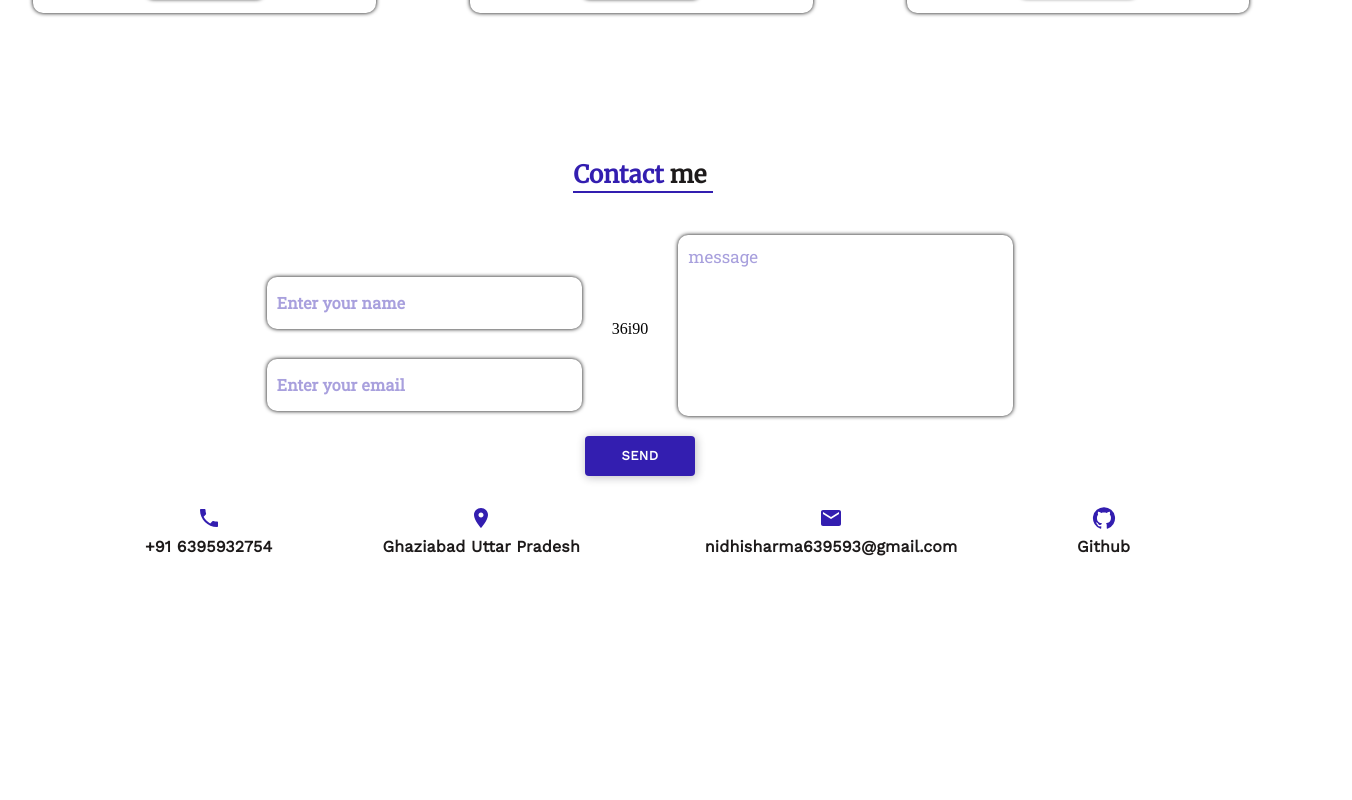
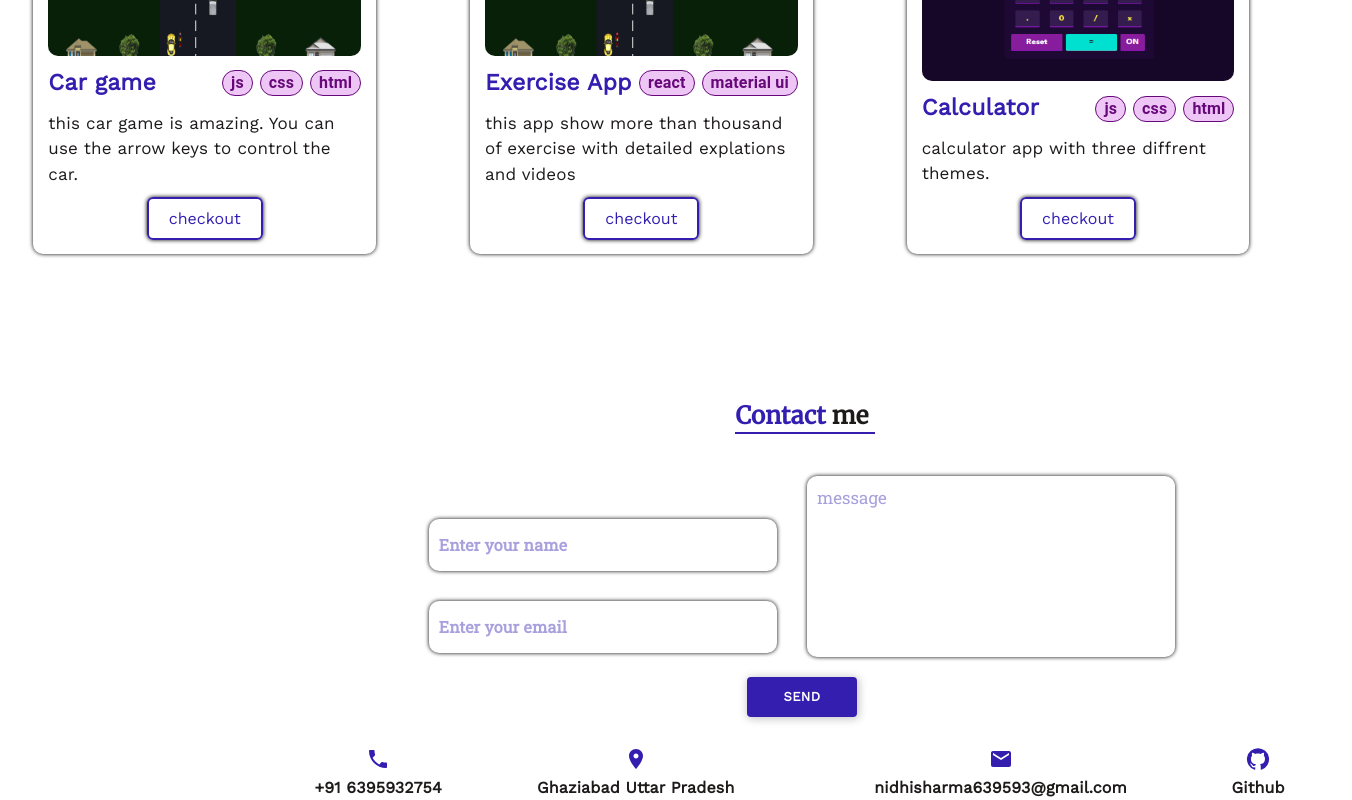
Before and after one commit to NidhiSharma63/portfolio, a React (Create React App) app: page / in a window 1280 px wide. Shown: the part 1804-2604 px from the top of the page, 1352 px wide, since content can reach past the window. Before the commit the page ends 2393 px from the top, so only its background shows below. Built offline with nearby package versions, Linux system fonts and the light colour scheme.

Commit message:
form wrapper class addded

```diff
--- a/src/components/Contact.jsx
+++ b/src/components/Contact.jsx
@@ -43,10 +43,7 @@ const Contact = () => {
 
   return (
     <Box
-      m='auto'
-      mt='90px'
-      mb='30px'
-      className='flex'
+      className='contact-wrapper'
       sx={{
         width:{xs:'100%', md:'70%'},
       }}>
@@ -60,8 +57,6 @@ const Contact = () => {
           >
           <Box
             className='contact-form-box'
-            gap='30px'
-            p="0px 30px"
             sx={{
               flexDirection: { xs: 'column', sm: 'row' }
             }}>
@@ -106,7 +101,7 @@ const Contact = () => {
                   </ThemeProvider>
                 }
               </ThemeProvider>
-            </Box>36i90
+            </Box>
               <textarea
                 className='textarea'
                 name="message"
@@ -120,9 +115,7 @@ const Contact = () => {
           <Box
             component='span'
             onClick={submitForm}>
-            <Button
-              value='send'
-              alignSelf='center'/>
+            <Button value='send'/>
           </Box>
           </Box>
         </form>
--- a/src/scss/_utils.scss
+++ b/src/scss/_utils.scss
@@ -6,9 +6,6 @@
   flex-direction: $flexDirection;
 }
 
-.flex {
-  @include flexproperty($alignItem:center, $justifyContent:center, $flexDirection:column);
-}
 
 @mixin boxShadow($color) {
   box-shadow:
--- a/src/scss/main.css
+++ b/src/scss/main.css
@@ -13,13 +13,6 @@
 @import url("https://fonts.googleapis.com/css2?family=Roboto+Slab&display=swap");
 @import url("https://fonts.googleapis.com/css2?family=Merriweather:wght@300;400&display=swap");
 @import url("https://fonts.googleapis.com/css2?family=Work+Sans:wght@300;400&display=swap");
-.flex {
-  display: flex;
-  align-items: center;
-  justify-content: center;
-  flex-direction: column;
-}
-
 * {
   margin: 0;
   padding: 0;
@@ -666,12 +659,25 @@ body {
   color: var(--primary-color);
 }
 
+.contact-wrapper {
+  margin: 90px 30px auto auto;
+  display: flex;
+  align-items: center;
+  justify-content: center;
+  flex-direction: column;
+}
+
 .contact-form-box,
 .textArea-container {
   display: flex;
   align-items: center;
   justify-content: center;
   flex-direction: column;
+}
+
+.contact-form-box {
+  gap: 30px;
+  padding: 0px 30px;
 }
 
 .input,
--- a/src/scss/main.scss
+++ b/src/scss/main.scss
@@ -510,9 +510,20 @@ body {
   font-family: var(--fontFamilyPtSerif);
   color:var(--primary-color)
 }
+
+.contact-wrapper{
+  margin: 90px 30px auto auto;
+  @include flexproperty($alignItem:center, $justifyContent:center, $flexDirection:column);
+}
+
 .contact-form-box,
 .textArea-container{
   @include flexproperty($alignItem:center, $justifyContent:center, $flexDirection:column);
+}
+
+.contact-form-box{
+  gap:30px;
+  padding: 0px 30px;
 }
 
 .input,
```
Also changed, not shown: 1 other file (tests, documents, lock files or other folders).
